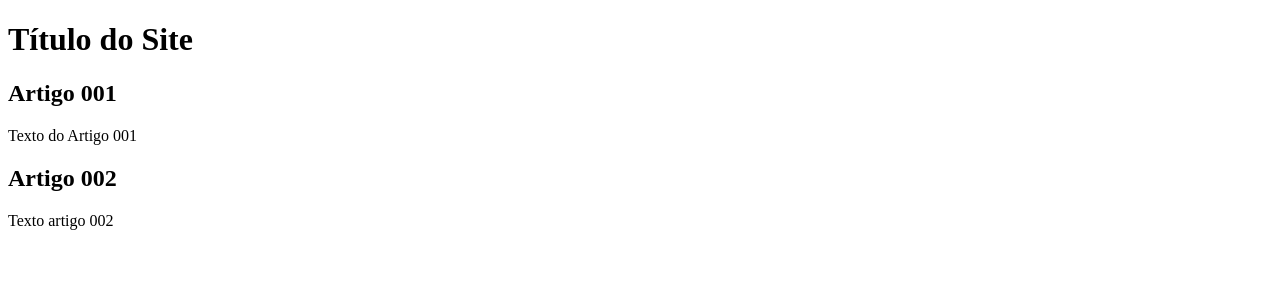
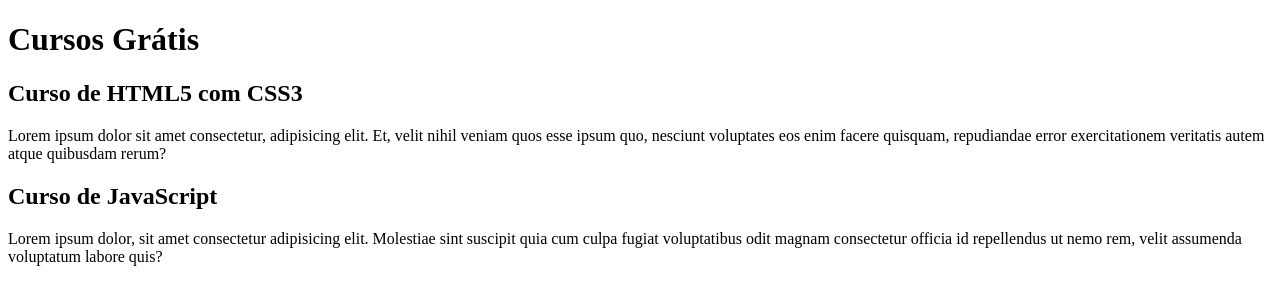
Before and after one commit to tthiagocarlosdev/projeto-site, a plain HTML site: page index.html in a window 1280 px wide. Drawn offline with Linux system fonts and the light colour scheme.

Commit message:
comecei a escrever conteúdo

```diff
--- a/index.html
+++ b/index.html
@@ -8,15 +8,15 @@
 <body>
     <main>
         <header>
-            <h1>Título do Site</h1>
+            <h1>Cursos Grátis</h1>
         </header>
         <article>
-            <h2>Artigo 001</h2>
-            <p>Texto do Artigo 001</p>
+            <h2>Curso de HTML5 com CSS3</h2>
+            <p>Lorem ipsum dolor sit amet consectetur, adipisicing elit. Et, velit nihil veniam quos esse ipsum quo, nesciunt voluptates eos enim facere quisquam, repudiandae error exercitationem veritatis autem atque quibusdam rerum?</p>
         </article>
         <article>
-            <h2>Artigo 002</h2>
-            <p>Texto artigo 002</p>
+            <h2>Curso de JavaScript</h2>
+            <p>Lorem ipsum dolor, sit amet consectetur adipisicing elit. Molestiae sint suscipit quia cum culpa fugiat voluptatibus odit magnam consectetur officia id repellendus ut nemo rem, velit assumenda voluptatum labore quis?</p>
         </article>
     </main>
 </body>
```
